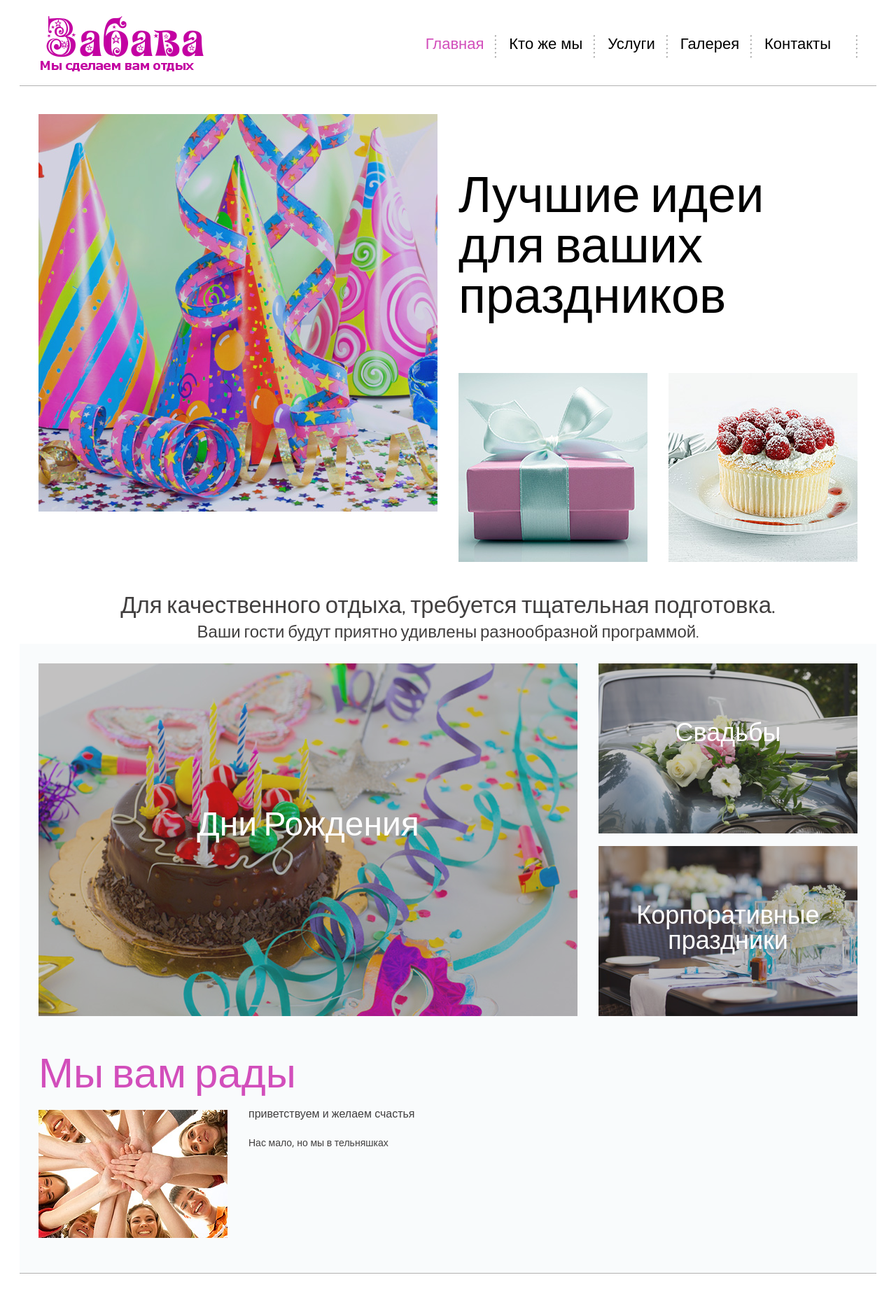
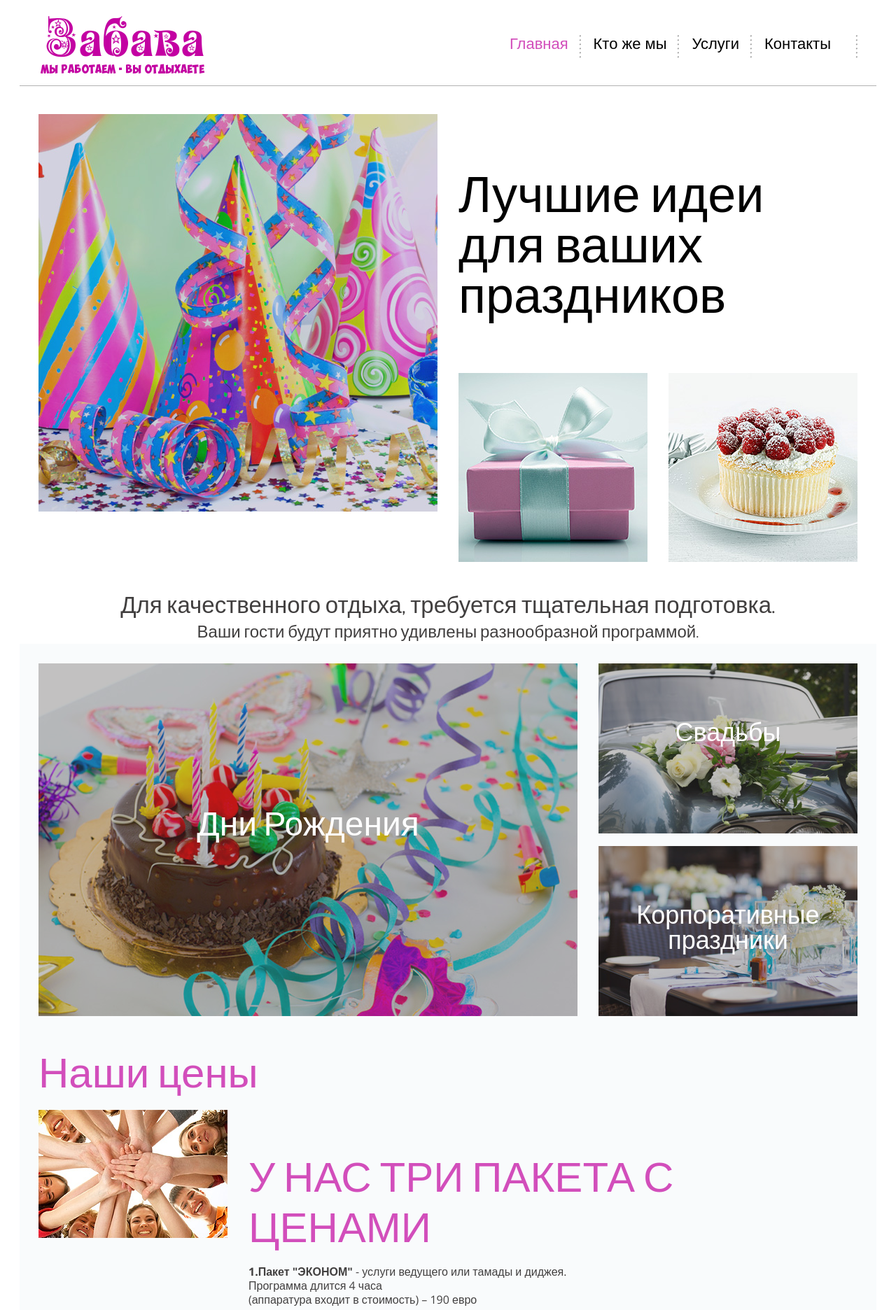
Before and after one commit to EvilDmitri/zabava, a Python web app: template templates/index.html in a window 1280 px wide. Shown: the top 1872 px of the page at 70% size. Run offline with Jinja, Linux system fonts and the light colour scheme; the template is opened without the code that fills it, so the values that code supplies are empty.

Commit message:
some text changes

```diff
--- a/templates/index.html
+++ b/templates/index.html
@@ -1,7 +1,7 @@
 <!DOCTYPE html>
 <html lang="en">
 <head>
-<title>Home</title>
+<title>Забава - конкурсы, вечера, дни рождения</title>
 <meta charset="utf-8">
 <meta name = "format-detection" content = "telephone=no" />
 <link href='http://fonts.googleapis.com/css?family=Dosis' rel='stylesheet' type='text/css'>
@@ -56,18 +56,18 @@
     <div class="row">
       <div class="grid_12">
         <h1>
-          <a href="index">
+          <a href="index.html">
             <img src="static/images/logo.png" alt="Забава">
           </a>
         </h1>
         <div class="navigation ">
           <nav>
             <ul class="sf-menu">
-             <li class="current"><a href="index">Главная</a></li>
-             <li><a href="about">Кто же мы</a></li>
-             <li><a href="services">Услуги</a></li>
-             <li><a href="gallery">Галерея</a></li>
-             <li><a href="contacts">Контакты</a></li>
+             <li class="current"><a href="index.html">Главная</a></li>
+             <li><a href="about.html">Кто же мы</a></li>
+             <li><a href="services.html">Услуги</a></li>
+
+             <li><a href="contacts.html">Контакты</a></li>
            </ul>
           </nav>
           <div class="clear"></div>
@@ -140,12 +140,58 @@
             </div></div>
         </div>
         <div class="grid_12">
-          <h3>Мы вам рады</h3>
+          <h3>Наши цены</h3>
           <img src="static/images/page1_img7.jpg" alt="" class="img_inner fleft">
           <div class="extra_wrapper">
-            <p class="text1">приветствуем и желаем счастья </p>
-            <p class="text1 offset__1"></p>
-            Нас мало, но мы в тельняшках
+            <p class="text1"><h3>У НАС ТРИ ПАКЕТА С ЦЕНАМИ</h3></p>
+            <p class="text1 offset__1">
+            <strong>1.Пакет "ЭКОНОМ"</strong> - услуги ведущего или тамады и диджея.<br>
+            Программа длится 4 часа<br>
+            (аппаратура входит в стоимость) &ndash; <b>190 евро</b></p>
+            <p class="text1 offset__1">
+            <strong>2.Пакет "КЛАССИКА"</strong> - услуги ведущего или тамады и диджея.<br>
+            Более яркая и красочная программа в театрализованном стиле<br>
+            Программа длится 5 - 6 часов<br>
+            (аппаратура входит в стоимость) &ndash; <b>250 евро</b></p>
+            <p class="text1 offset__1">
+            <strong>3. Пакет "СУПЕР МАКСИ"</strong> - услуги ведущего или тамады и диджея.<br>
+            Программа длится 6 часов<br>
+            театрализованная программа с выступлением артистов разных жанров и <br>еще много интересного по заказу клиента<br>
+            (каждый случай обговаривается особо)<br>
+            (аппаратура входит в стоимость) &ndash; <b>350 евро</b></p>
+
+            <p class="text1 offset__1">
+            <strong>Свадьбы</strong> - от 220 до 500 евро.
+            В зависимости от пожелания клиента
+            выкуп невесты - 30 евро</p>
+
+            <p class="text1 offset__1">
+            <strong>Корпоративы  и другие праздники</strong> - от 300 до 1000 евро в зависимости от пожелания клиента</p>
+
+            <p class="text1 offset__1">
+            <strong>Детские дни рождения</strong> - 40 евро час. С ростовой куклой 60 евро час</p>
+
+            <p class="text1 offset__1">
+            <strong>Заказ деда мороза и снегурочки на дом</strong><br>
+            <strong>для детей:</strong><br>
+                                    &nbsp;&nbsp;&nbsp;25 евро - Йыхви, Кохтла-Ярве<br>
+                                    &nbsp;&nbsp;&nbsp;30 евро - Силламяе<br>
+                                    &nbsp;&nbsp;&nbsp;40 евро - Нарва<br>
+                                    &nbsp;&nbsp;&nbsp;<i>программа длится 25-30 минут</i><br>
+            <strong >для взрослых:</strong><br>
+                                     &nbsp;&nbsp;&nbsp;50 евро - Йыхви, Кохтла-Ярве<br>
+                                     &nbsp;&nbsp;&nbsp;55 евро - Силламяе<br>
+                                     &nbsp;&nbsp;&nbsp;65 евро - Нарва<br>
+                                     &nbsp;&nbsp;&nbsp;<i>программа длится 45 - 60 минут</i>
+            </p>
+
+              <p class="text1 offset__1">
+                <strong>Выпускные</strong> - цены обговариваются при встрече.</p>
+
+              <p class="text1 offset__1">
+            Цены  можно обговорить и договориться. <br>
+                  Мы всегда найдем для вас подходящее решение.</p>
+
           </div>
         </div>
       </div>
@@ -195,14 +241,15 @@
         <blockquote class="bq1">
           <img src="static/images/page1_img12.jpg" alt="">
           <div class="extra_wrapper">
-            <p>“Curabitur vel lorem sit amet nulla erero fermentum. In vitae varius auguectetu ligula. Etiam dui eros, laoreet site am est vel commodo venenatisipiscing... ”</p>
+            <p>“Дети остались очень довольны проведенным праздником. День рождения получился очень интересный, гости не хотели расходиться... ”</p>
             <div class="color2">- Мама Ира, довольный клиент</div>
           </div>
         </blockquote>
         <blockquote class="bq1">
           <img src="static/images/page1_img13.jpg" alt="">
           <div class="extra_wrapper">
-            <p>“Hurabitur vel lorem sit amet nulla erero fermentum. In vitae varius auguectetu ligula. Etiam dui eros, laoreet site am est vel commodo venenatisipgolo... ”</p>
+            <p>“Мы не знали, что придумать на день основания нашей фирмы.
+                Спасибо организаторам Забавы за чудесный за то, что они вникли в наши потребности и сделали нам праздник... ”</p>
             <div class="color2">- Игорь Владимирович, клиент</div>
           </div>
         </blockquote>
```
Also changed, not shown: main.py (+5 -5 lines), templates/about.html (+8 -8 lines), templates/contacts.html (+7 -7 lines), templates/gallery.html (+8 -8 lines), templates/services.html (+25 -52 lines), static/images/logo.png.
